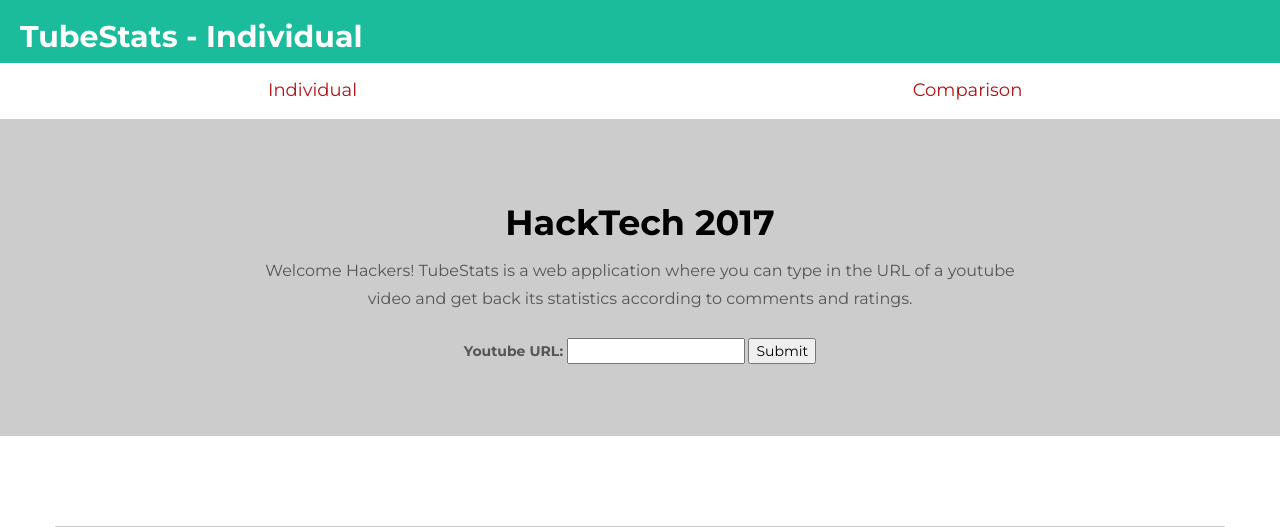
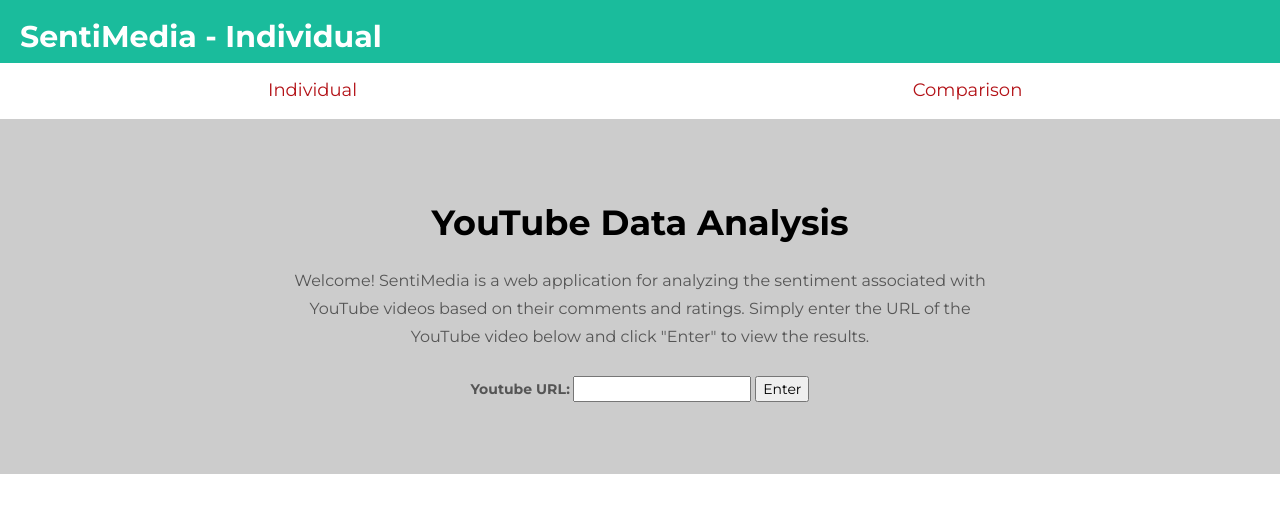
Before and after one commit to grenmester/sentimedia, a Flask app: page / in a window 1280 px wide. Shown: the top 527 px of the page. Run offline with Flask 2, Linux system fonts and the light colour scheme; parts of the project's set-up code (start-up, migrations or seed data) failed here and were passed over; some libraries are stand-ins or nearby versions.

Commit message:
Modify styles and clean up main.py

```diff
--- a/main.py
+++ b/main.py
@@ -8,24 +8,13 @@
 def main():
     return render_template('individual.html')
 
-@app.route('/individual', methods=['POST'])
+@app.route('/individual')
 def individual():
-    classifier = get_classifier(training_messages)
-    url = request.form['video-url']
-    print(url)
-    video_comments = get_video_comments(url)
-    comments_score = 0
-    for comment in video_comments:
-        comments_score += analyze(comment, classifier)
-    normalized_score = comments_score / len(video_comments)
+    return render_template('individual.html')
 
-    return render_template('individual.html',
-                           normalized_score = normalized_score,
-                           url = url)
-
-#@app.route('/comparison')
-#def comparison():
-#    return render_template('comparison.html')
+@app.route('/comparison')
+def comparison():
+    return render_template('comparison.html')
 
 @app.route('/ajax', methods = ['POST'])
 def ajax_request():
--- a/static/css/main.css
+++ b/static/css/main.css
@@ -44,7 +44,7 @@
 /* Paragraph & Typographic */
 p {
     line-height: 28px;
-    margin-bottom: 25px;
+    margin: 25px 25px 25px;
     font-size: 16px;
 }
 
@@ -138,8 +138,7 @@
 }
 
 .mt {
-	margin-top: 20px;
-	margin-bottom: 20px;
+    margin: 20px;
 }
 
 .pt {
@@ -158,6 +157,8 @@
 #ww {
 	padding-top: 70px;
 	padding-bottom: 70px;
+    padding-left: 50px;
+    padding-right: 50px;
 	background-color: #CCCCCC;
 }
 
--- a/templates/individual.html
+++ b/templates/individual.html
@@ -6,17 +6,17 @@
     <meta name="viewport" content="width=device-width, initial-scale=1.0">
     <meta name="description" content="">
     <meta name="author" content="">
-	<title>TubeStats</title>
+	<title>SentiMedia</title>
     <!-- Bootstrap core CSS -->
     <link href="/static/css/bootstrap.css" rel="stylesheet">
     <!-- Custom styles for this template -->
-    <link href="../static/css/main.css" rel="stylesheet">
+    <link href="/static/css/main.css" rel="stylesheet">
   </head>
   <body>
     <div class = "container-fluid">
         <div class = "row" style = "background-color: #1abc9c; display: flex">
             <div class = "col-xs-12">
-                <h2 style ="margin-left:20px;">TubeStats - Individual</h2>
+                <h2 style ="margin-left:20px;">SentiMedia - Individual</h2>
             </div>
         </div>
         <div class = "row">
@@ -34,12 +34,12 @@
 	    <div class="container">
 			<div class="row">
 				<div class="col-lg-8 col-lg-offset-2 centered">
-					<h1>HackTech 2017</h1>
-					<p>Welcome Hackers! TubeStats is a web application where you can type in the URL of a youtube video and get back its statistics according to comments and ratings.</p>
+					<h1>YouTube Data Analysis</h1>
+					<p>Welcome! SentiMedia is a web application for analyzing the sentiment associated with YouTube videos based on their comments and ratings. Simply enter the URL of the YouTube video below and click "Enter" to view the results.</p>
                     <form action="" method="post">
 				        <label>Youtube URL: </label>
 				        <input type="text" name="video-url" id="video-url" styles="width:450px">
-				        <input type="button" value="Submit" onclick="return loadXMLIndividual()">
+				        <input type="button" value="Enter" onclick="return loadXMLIndividual()">
                     </form>
                 </div><!-- /col-lg-8 -->
 			</div><!-- /row -->
@@ -49,18 +49,13 @@
 	<!-- +++++ Projects Section +++++ -->
 	<div class="container pt">
 		<div class="row mt centered">
-        {% if url %}
-		<p id="url">Video</p>
-        <iframe width="853" height="480" src="https://www.youtube.com/watch?v=ulANhxcLvyU" frameborder="0" allowfullscreen></iframe>
-        {% endif %}
+        <iframe id="url" width="853" height="480" src="https://www.youtube.com/embed/MoB2OhPu6w8" frameborder="0" allowfullscreen></iframe>
 		</div><!-- /row -->
 		<div class="row mt centered">
 		    <div id="ww">
-                <div id="myDiv"></div>
-                <p id="normalizedScore">This is always here</p>
-                {% if normalized_score %}
-                <p>The comment score was {{ normalized_score }}</p>
-                {% endif %}
+                <p>SentiMedia uses machine learning to read and process YouTube comments that are highly rated. It reads the comments and evaluates which ones are positive and which ones are negative. The comments are then assigned numeric values according to their connotations; positive comments are assigned the value of 1 while negative comments are assigned the value of -1. After the highly rated comments are assigned values, the values are added together and normalized. This normalized score can fall anywhere between -1 and 1 and represents the sentiment left on the video by its viewers.</p>
+                <p>This number can be interpreted a representation of the YouTuber's popularity among his or her viewers. If a video has a normaized score of closer to -1, then their video has a fairly large amount of negative comments. On the other hand, if a video has a normalized score closer to 1, then their video has very few negative comments.</p>
+                <p id="normalizedScore"></p>
 	        </div><!-- /ww -->
 		</div><!-- /row -->
 	</div><!-- /container -->
@@ -70,7 +65,7 @@
 		<div class="container">
 			<div class="row">
 				<div class="col-lg-4">
-					<h4 class = "text-center">Made at CalTech</h4>
+					<h4 class = "text-center">Made at HackTech 2017</h4>
 					<p class="text-center">
 						3/3/17 - 3/5/17<br/>
 						1200 E California Blvd, <br/>
@@ -80,8 +75,8 @@
 				<div class="col-lg-4">
 					<h4 class="text-center">Our Links</h4>
 					<p class = "text-center">
-						<a class="white-link" href="https://github.com/grenmester/hacktech" target="_blank">Github</a><br/>
-						<a class="white-link" href="#">Devpost</a><br/>
+						<a href="https://github.com/grenmester/hacktech" target="_blank">Github</a><br/>
+						<a href="#">Devpost</a><br/>
 					</p>
 				</div><!-- /col-lg-4 -->
 				<div class = "col-lg-4">
@@ -102,8 +97,7 @@
     <script src="/static/js/bootstrap.min.js"></script>
     <script src="//ajax.googleapis.com/ajax/libs/jquery/1.9.1/jquery.min.js"></script>
     <script>
-        function loadXMLIndividual()
-        {
+        function loadXMLIndividual() {
             var req = new XMLHttpRequest()
             req.onreadystatechange = function()
             {
@@ -116,13 +110,11 @@
                     else
                     {
                         var response = JSON.parse(req.responseText)
-                        document.getElementById('normalizedScore').innerHTML = response.normalized_score
-                        document.getElementById('url').innerHTML = response.url
-
+                        document.getElementById('normalizedScore').innerHTML = "This video has a normalized score of " + response.normalized_score + "."
+                        document.getElementById('url').setAttribute("src", response.url)
                     }
                 }
             }
-
             req.open('POST', '/ajax')
             req.setRequestHeader("Content-type", "application/x-www-form-urlencoded")
             var videoUrl = document.getElementById('video-url').value
```
